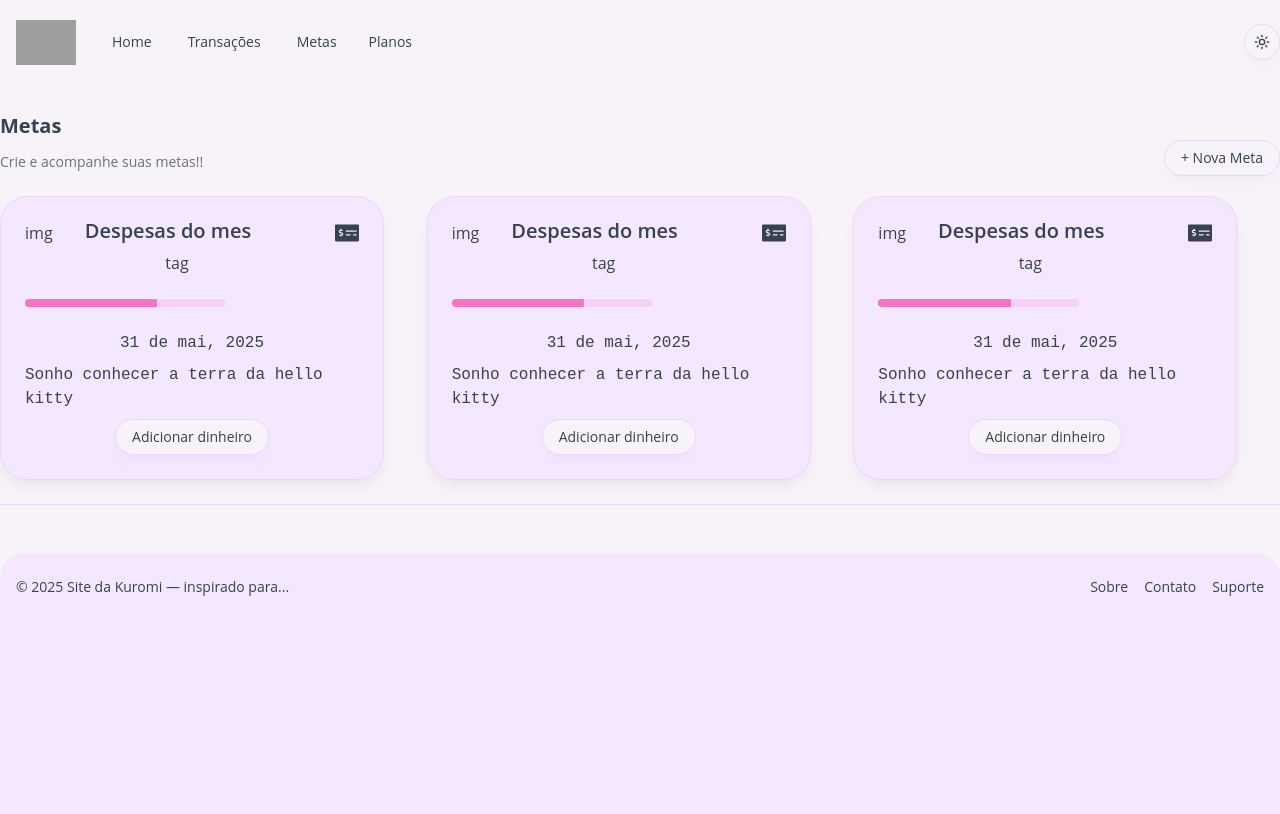
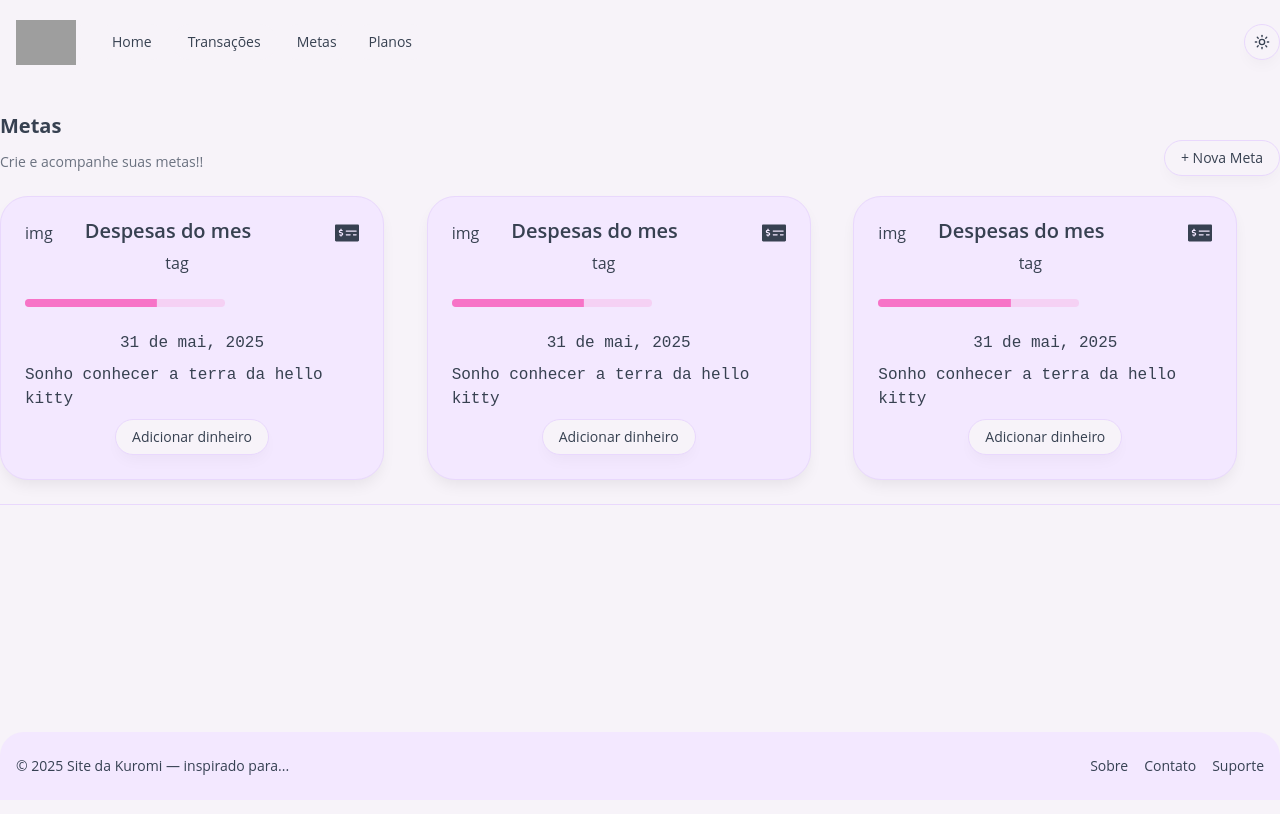
Before and after one commit to davithekid/finances, a Next.js app in the folder front-end/app/: page /metas in a window 1280 px wide. Shown: the top 814 px of the page. Built offline with nearby package versions, Linux system fonts and the light colour scheme; grey boxes are pictures that could not be loaded.

Commit message:
fix: footer fixo

```diff
--- a/front-end/app/src/app/layout.jsx
+++ b/front-end/app/src/app/layout.jsx
@@ -1,6 +1,7 @@
 import { Geist, Geist_Mono } from "next/font/google";
 import "./globals.css";
 import { ThemeProvider } from "@/components/themes/theme-provider";
+import Footer from "@/components/blocks/Footer/Footer";
 
 const geistSans = Geist({
   variable: "--font-geist-sans",
@@ -20,16 +21,19 @@ export const metadata = {
 export default function RootLayout({ children }) {
   return (
     <html lang="pt-br" suppressHydrationWarning>
-      <body>
+      <body
+        className={`${geistSans.variable} ${geistMono.variable} min-h-screen flex flex-col`}
+      >
         <ThemeProvider
           attribute="class"
           defaultTheme="system"
           enableSystem
           disableTransitionOnChange
         >
-          {children}
+          {/* conteúdo cresce para empurrar o footer */}
+          <main className="flex-1">{children}</main>
+          <Footer />
         </ThemeProvider>
-
       </body>
     </html>
   );
--- a/front-end/app/src/app/metas/page.jsx
+++ b/front-end/app/src/app/metas/page.jsx
@@ -17,7 +17,6 @@ export default function metas() {
                 <SeparadorMetas />
             </main>
 
-            <Footer/>
         </>
     )
 }
--- a/front-end/app/src/app/page.jsx
+++ b/front-end/app/src/app/page.jsx
@@ -20,7 +20,6 @@ export default function Home() {
         <SeparatorDemo />
       </main>
 
-        <Footer />
     </>
   );
 }
--- a/front-end/app/src/app/transacoes/page.jsx
+++ b/front-end/app/src/app/transacoes/page.jsx
@@ -17,7 +17,6 @@ export default function transacoes() {
                 <SeparatorTransacao />
             </main>
 
-            <Footer />
         </>
     )
 }
--- a/front-end/app/src/components/blocks/Footer/Footer.jsx
+++ b/front-end/app/src/components/blocks/Footer/Footer.jsx
@@ -1,6 +1,6 @@
 export default function Footer() {
   return (
-    <footer className="bg-purple-100 rounded-t-3xl h-screen">
+    <footer className="bg-purple-100 rounded-t-3xl">
       <div className="container mx-auto flex flex-col md:flex-row items-center justify-between gap-4 px-4 py-6 text-center md:text-left">
         <h1 className="text-sm text-gray-700">
           © {new Date().getFullYear()} Site da Kuromi — inspirado para...
```
